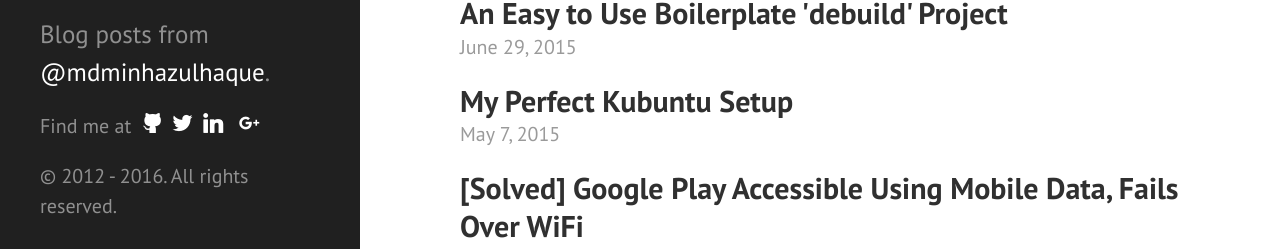
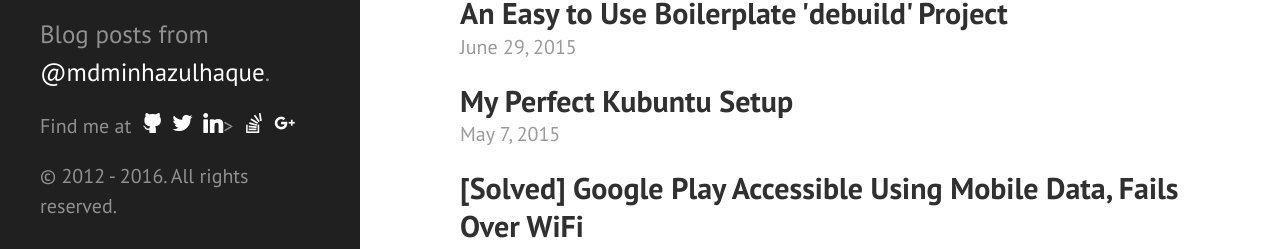
Before and after one commit to mdminhazulhaque/bits, a Jekyll site: the page built from index.html, in a window 1280 px wide and 900 px high, scrolled down 492 px. Shown: the part 639-888 px from the top of the window. Built offline with Jekyll 4.4.1, drawn with Linux system fonts in a browser that asks for light colours; some web fonts are replaced; the list of posts is cut into pages by our own code.

Commit message:
Update sidebar.html

```diff
--- a/_includes/sidebar.html
+++ b/_includes/sidebar.html
@@ -10,8 +10,8 @@
       <p>Find me at&nbsp;
         <a href="{{ site.author.github }}"><span class="socicon socicon-github"></a>&nbsp;
         <a href="{{ site.author.twitter }}"><span class="socicon socicon-twitter"></a>&nbsp;
-        <a href="{{ site.author.linkedin }}"><span class="socicon socicon-linkedin"></a>
-        <a href="{{ site.author.stackexchange }}"><span class="socicon socicon-stackexchange"></a>&nbsp;
+        <a href="{{ site.author.linkedin }}"><span class="socicon socicon-linkedin"></a>>&nbsp;
+        <a href="{{ site.author.stackoverflow }}"><span class="socicon socicon-stackoverflow"></a>&nbsp;
         <a href="{{ site.author.gplus }}"><span class="socicon socicon-googleplus"></a>
       </p>
     </div>
```
